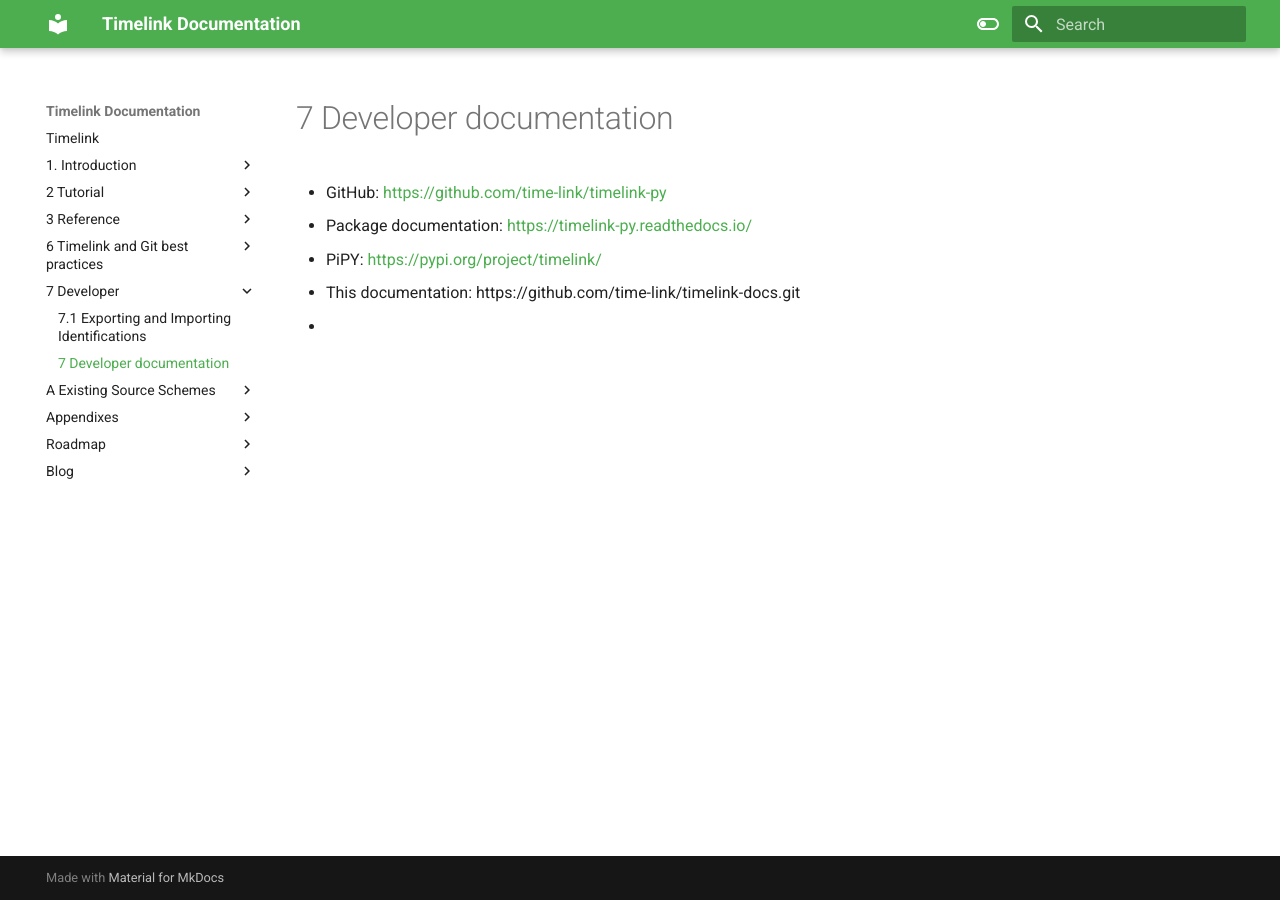
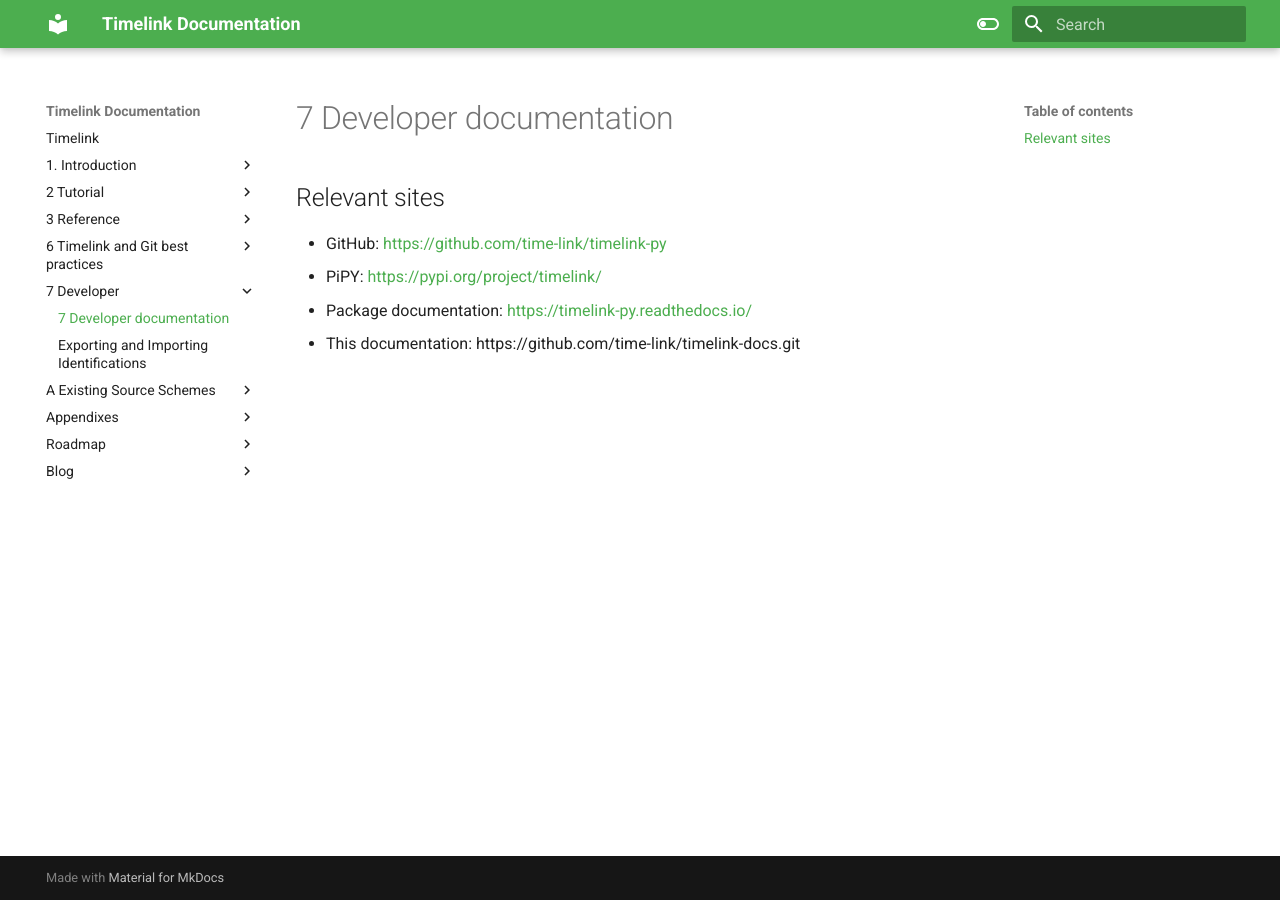
Before and after one commit to time-link/timelink-docs, an MkDocs documentation site: the page built from docs/7_Developer/7_Developer documentation.md, in a window 1280 px wide. Built offline with MkDocs 1.6.1 and Material for MkDocs 9.7.7, drawn with Linux system fonts in a browser that asks for light colours.

Commit message:
vault backup: 2025-09-28 11:24:42

```diff
--- a/docs/7_Developer/7_Developer documentation.md
+++ b/docs/7_Developer/7_Developer documentation.md
@@ -1,6 +1,7 @@
+
+## Relevant sites
 
 - GitHub: [https://github.com/time-link/timelink-py](https://github.com/time-link/timelink-py)
+- PiPY: [https://pypi.org/project/timelink/](https://pypi.org/project/timelink/)
 - Package documentation: [https://timelink-py.readthedocs.io/](https://timelink-py.readthedocs.io/)
-- PiPY: [https://pypi.org/project/timelink/](https://pypi.org/project/timelink/)
 - This documentation: https://github.com/time-link/timelink-docs.git
--
```
Also changed, not shown: docs/7_Developer/Exporting and Importing Identifications.md (renamed from docs/7_Developer/7.1 Exporting and Importing Identifications.md).
